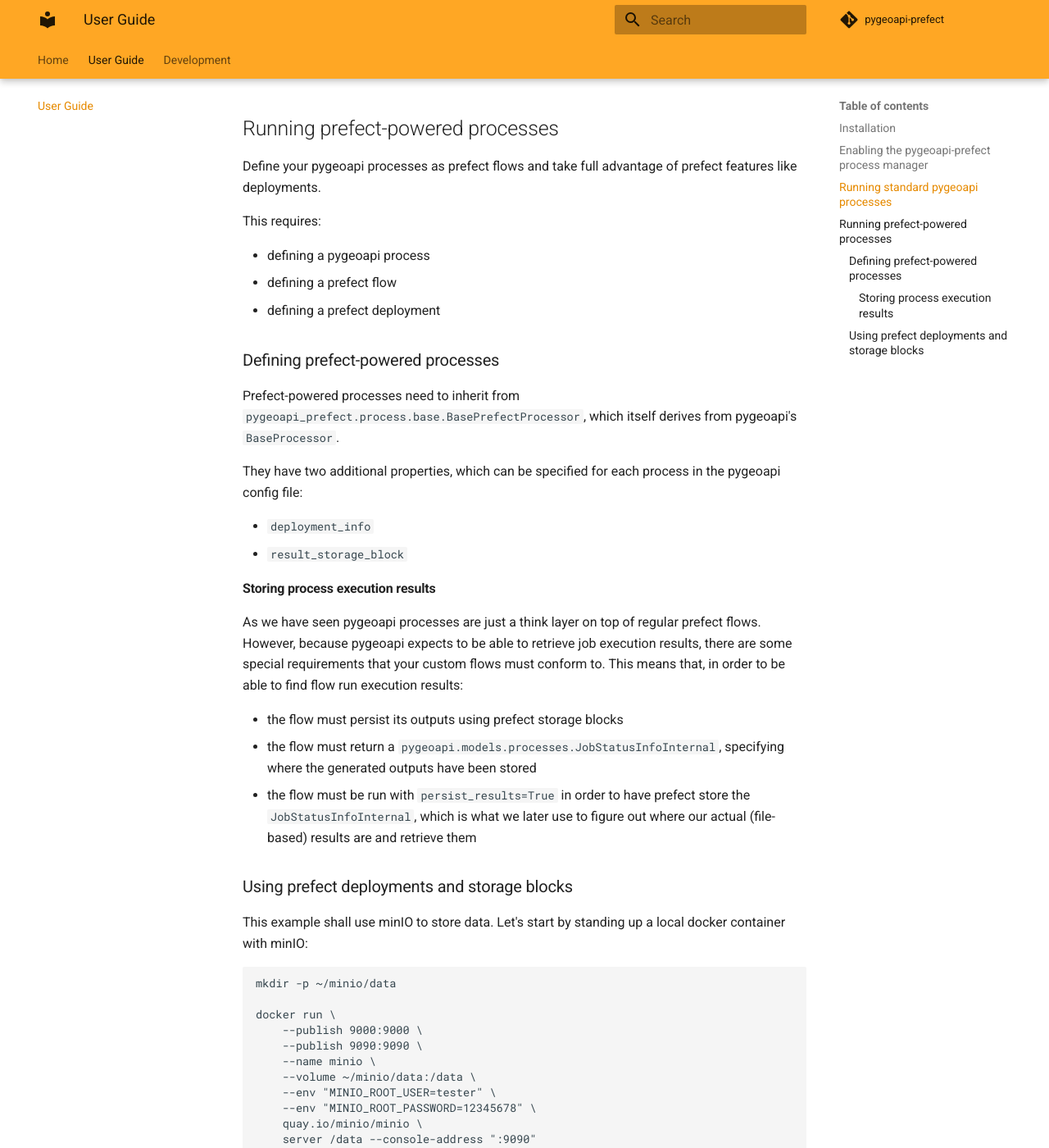
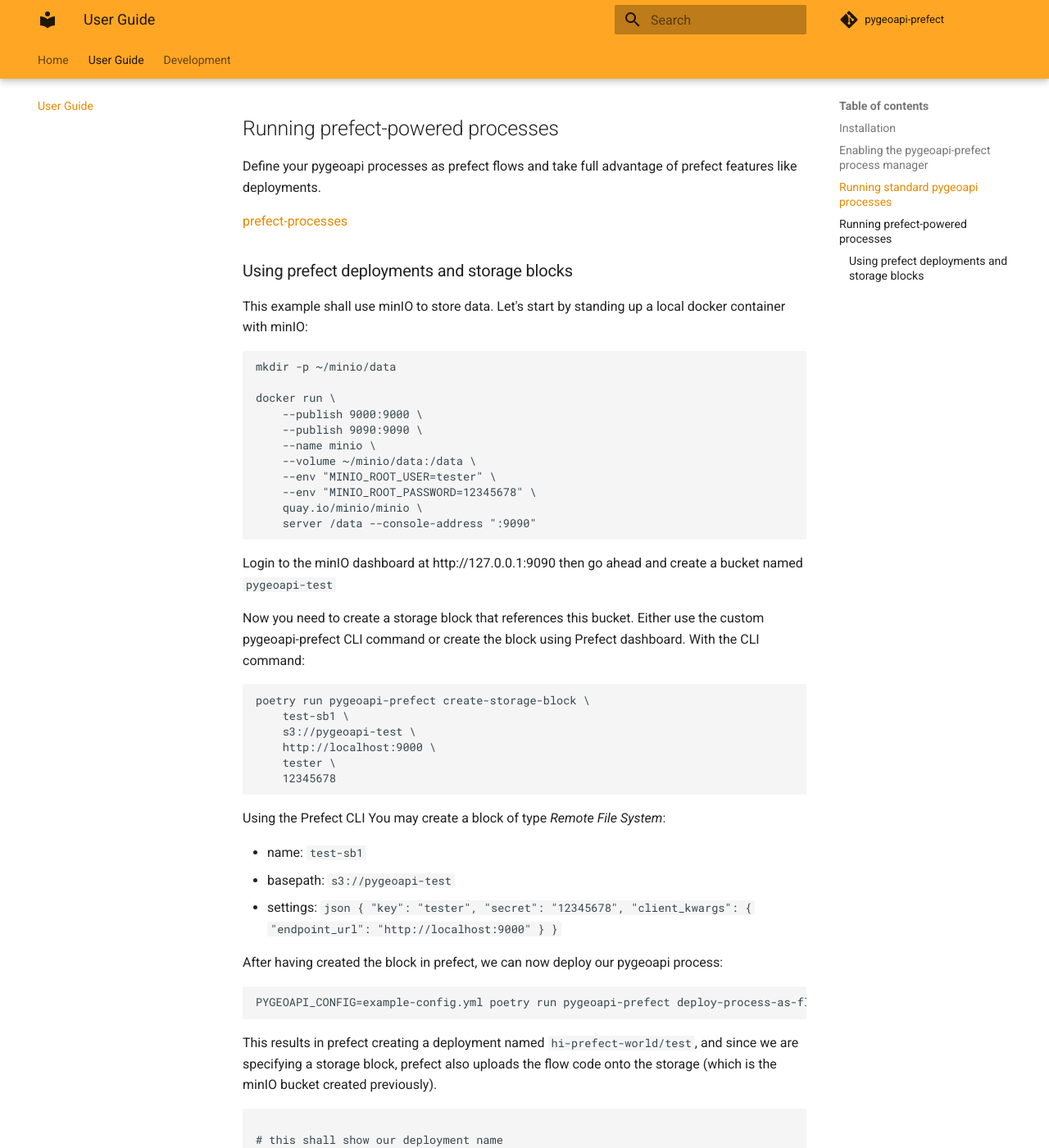
Before and after one commit to geobeyond/pygeoapi-prefect, an MkDocs documentation site: the page built from docs/user-guide.md, in a window 1280 px wide and 1400 px high, scrolled down 676 px. Shown: the whole window at 82% size. Built offline with MkDocs 1.6.1 and Material for MkDocs 9.7.7, drawn with Linux system fonts in a browser that asks for light colours; comment, search, counter and statistics services are not loaded.

```diff
--- a/docs/user-guide.md
+++ b/docs/user-guide.md
@@ -30,35 +30,7 @@ deployments, storage, blocks
 
 Define your pygeoapi processes as prefect flows and take full advantage of prefect features like deployments.
 
-This requires:
-
-- defining a pygeoapi process
-- defining a prefect flow
-- defining a prefect deployment
-
-
-### Defining prefect-powered processes
-
-Prefect-powered processes need to inherit from `pygeoapi_prefect.process.base.BasePrefectProcessor`, which itself
-derives from pygeoapi's `BaseProcessor`.
-
-They have two additional properties, which can be specified for each process in the pygeoapi config file:
-
-- `deployment_info`
-- `result_storage_block`
-
-
-#### Storing process execution results
-
-As we have seen pygeoapi processes are just a think layer on top of regular prefect flows. However, because pygeoapi
-expects to be able to retrieve job execution results, there are some special requirements that your custom flows must
-conform to. This means that, in order to be able to find flow run execution results:
-
-- the flow must persist its outputs using prefect storage blocks
-- the flow must return a `pygeoapi.models.processes.JobStatusInfoInternal`, specifying where the generated outputs have
-  been stored
-- the flow must be run with `persist_results=True` in order to have prefect store the `JobStatusInfoInternal`, which
-  is what we later use to figure out where our actual (file-based) results are and retrieve them
+[prefect-processes](prefect-processes.md)
 
 
 ### Using prefect deployments and storage blocks
```
Also changed, not shown: docs/prefect-processes.md (added, +206 -0 lines).
